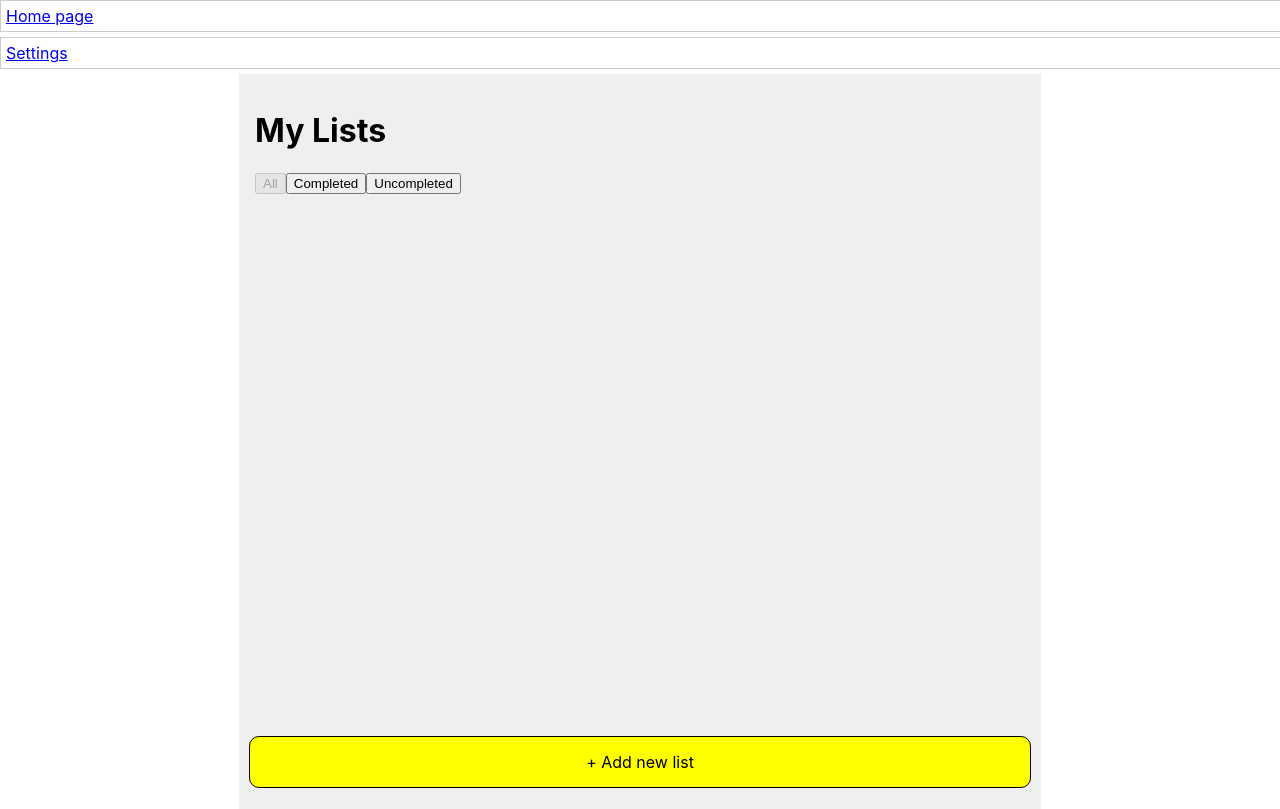
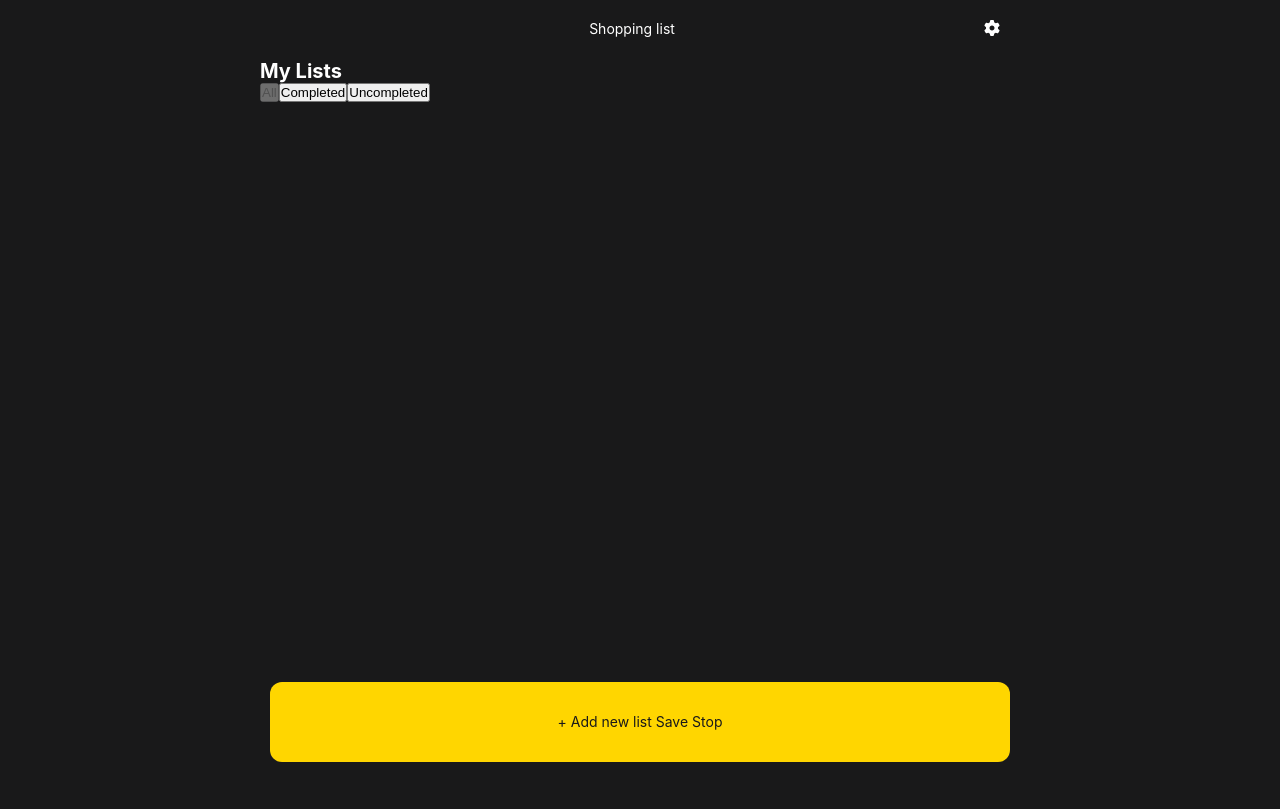
Before and after one commit to gutuJosh/shopping-list, a React (Create React App) app: page / in a window 1280 px wide. Built offline with nearby package versions, Linux system fonts and the light colour scheme.

Commit message:
add generic css

```diff
--- a/public/index.html
+++ b/public/index.html
@@ -24,11 +24,11 @@
       work correctly both with client-side routing and a non-root public URL.
       Learn how to configure a non-root public URL by running `npm run build`.
     -->
-    <title>React App</title>
+    <title>Shopping list</title>
   </head>
   <body>
     <noscript>You need to enable JavaScript to run this app.</noscript>
-    <div id="root"></div>
+    <main id="root" class="container pad-x-20"></main>
     <!--
       This HTML file is a template.
       If you open it directly in the browser, you will see an empty page.
@@ -39,5 +39,25 @@
       To begin the development, run `npm start` or `yarn start`.
       To create a production bundle, use `npm run build` or `yarn build`.
     -->
+    <svg style="display: none">
+      <symbol id="arrow-left-icon" viewBox="0 0 512 512">
+        <path
+          fill="#ffffff"
+          d="M9.4 233.4c-12.5 12.5-12.5 32.8 0 45.3l160 160c12.5 12.5 32.8 12.5 45.3 0s12.5-32.8 0-45.3L109.2 288 416 288c17.7 0 32-14.3 32-32s-14.3-32-32-32l-306.7 0L214.6 118.6c12.5-12.5 12.5-32.8 0-45.3s-32.8-12.5-45.3 0l-160 160z"
+        />
+      </symbol>
+      <symbol id="trash-icon" viewBox="0 0 512 512">
+        <path
+          fill="#5d5d5d"
+          d="M432 32H312l-9.4-18.7A24 24 0 0 0 281.1 0H166.8a23.72 23.72 0 0 0-21.4 13.3L136 32H16A16 16 0 0 0 0 48v32a16 16 0 0 0 16 16h416a16 16 0 0 0 16-16V48a16 16 0 0 0-16-16zM53.2 467a48 48 0 0 0 47.9 45h245.8a48 48 0 0 0 47.9-45L416 128H32z"
+        />
+      </symbol>
+      <symbol id="gear-icon" viewBox="0 0 512 512">
+        <path
+          fill="#ffffff"
+          d="M495.9 166.6c3.2 8.7 .5 18.4-6.4 24.6l-43.3 39.4c1.1 8.3 1.7 16.8 1.7 25.4s-.6 17.1-1.7 25.4l43.3 39.4c6.9 6.2 9.6 15.9 6.4 24.6c-4.4 11.9-9.7 23.3-15.8 34.3l-4.7 8.1c-6.6 11-14 21.4-22.1 31.2c-5.9 7.2-15.7 9.6-24.5 6.8l-55.7-17.7c-13.4 10.3-28.2 18.9-44 25.4l-12.5 57.1c-2 9.1-9 16.3-18.2 17.8c-13.8 2.3-28 3.5-42.5 3.5s-28.7-1.2-42.5-3.5c-9.2-1.5-16.2-8.7-18.2-17.8l-12.5-57.1c-15.8-6.5-30.6-15.1-44-25.4L83.1 425.9c-8.8 2.8-18.6 .3-24.5-6.8c-8.1-9.8-15.5-20.2-22.1-31.2l-4.7-8.1c-6.1-11-11.4-22.4-15.8-34.3c-3.2-8.7-.5-18.4 6.4-24.6l43.3-39.4C64.6 273.1 64 264.6 64 256s.6-17.1 1.7-25.4L22.4 191.2c-6.9-6.2-9.6-15.9-6.4-24.6c4.4-11.9 9.7-23.3 15.8-34.3l4.7-8.1c6.6-11 14-21.4 22.1-31.2c5.9-7.2 15.7-9.6 24.5-6.8l55.7 17.7c13.4-10.3 28.2-18.9 44-25.4l12.5-57.1c2-9.1 9-16.3 18.2-17.8C227.3 1.2 241.5 0 256 0s28.7 1.2 42.5 3.5c9.2 1.5 16.2 8.7 18.2 17.8l12.5 57.1c15.8 6.5 30.6 15.1 44 25.4l55.7-17.7c8.8-2.8 18.6-.3 24.5 6.8c8.1 9.8 15.5 20.2 22.1 31.2l4.7 8.1c6.1 11 11.4 22.4 15.8 34.3zM256 336c44.2 0 80-35.8 80-80s-35.8-80-80-80s-80 35.8-80 80s35.8 80 80 80z"
+        />
+      </symbol>
+    </svg>
   </body>
 </html>
--- a/src/App.css
+++ b/src/App.css
@@ -1,40 +1,343 @@
+@import url("https://fonts.googleapis.com/css2?family=Open+Sans:ital,wght@0,300;0,400;0,600;1,700&display=swap");
+/*Colors*/
+:root {
+  --dark-grey: #19191a;
+  --light-grey: #2b2b2c;
+  --font-grey: #939393;
+  --yellow: #ffd600;
+  --border-radius: 12px;
+}
+/*General Reset*/
+body,
+header,
+nav,
+section,
+footer,
+article,
+aside,
+ul,
+ol,
+li,
+form,
+input,
+button,
+table,
+tr,
+td,
+div,
+h1,
+h2,
+h3,
+h4,
+h5,
+h6,
+p,
+a {
+  margin: 0;
+  padding: 0;
+  box-sizing: border-box;
+}
+/*appearance*/
+input[type="text"]:-webkit-autofill,
+input[type="text"]:-webkit-autofill:hover,
+input[type="text"]:-webkit-autofill:active,
+input[type="text"]:-webkit-autofill:focus {
+  background-color: transparent !important;
+  -webkit-box-shadow: none !important;
+  -webkit-text-fill-color: none !important;
+}
+input[type="text"],
+input[type="text"]:focus {
+  appearance: none;
+  -moz-appearance: none;
+  -webkit-appearance: none;
+  box-shadow: none;
+  outline: none;
+  border: none;
+  padding: 10px;
+}
+
+li {
+  list-style: none;
+}
+
+a {
+  outline: none;
+  text-decoration: none;
+}
+/****Text decorations****/
+.underlined {
+  text-decoration: underline;
+}
+.line-through {
+  text-decoration: line-through;
+}
+.txt-wrapped {
+  white-space: pre-line;
+  word-wrap: break-word;
+}
+.txt-center {
+  text-align: center;
+}
+
+/****Float****/
+.f-left {
+  float: left;
+}
+.f-right {
+  float: right;
+}
+
+/****Display****/
+.inline {
+  display: inline;
+}
+
+.inline-block {
+  display: inline-block;
+}
+
+.block {
+  display: block;
+}
+
+.flex {
+  display: -webkit-flex; /* Safari */
+  display: flex;
+  flex-wrap: nowrap;
+}
+.flex.wrap {
+  flex-wrap: wrap;
+}
+
+.flex-row {
+  -webkit-flex-direction: row; /* Safari 6.1+ */
+  flex-direction: row;
+}
+.flex-row-reverse {
+  -webkit-flex-direction: row-reverse; /* Safari 6.1+ */
+  flex-direction: row-reverse;
+}
+.flex-column {
+  -webkit-flex-direction: column; /* Safari 6.1+ */
+  flex-direction: column;
+}
+.flex-column-reverse {
+  -webkit-flex-direction: column-reverse; /* Safari 6.1+ */
+  flex-direction: column-reverse;
+}
+/****Flex items alignment****/
+.flex-center {
+  -webkit-justify-content: center; /* Safari 7.0+ */
+  justify-content: center;
+}
+.flex-left {
+  -webkit-justify-content: flex-start; /* Safari 7.0+ */
+  justify-content: flex-start;
+}
+.flex-right {
+  -webkit-justify-content: flex-end; /* Safari 7.0+ */
+  justify-content: flex-end;
+}
+.flex-top {
+  align-items: flex-start;
+}
+.flex-middle {
+  align-items: center;
+}
+.flex-vertical-stretch {
+  align-items: stretch;
+}
+
+.flex-bottom {
+  align-items: flex-end;
+}
+.flex-horizontal-gap {
+  justify-content: space-between;
+}
+/****Flex items****/
+.flex-item {
+  flex: 1;
+}
+.flex-item.auto {
+  flex: 1 1 auto;
+}
+.flex-item.center {
+  align-self: center;
+}
+.flex-item.left {
+  align-self: flex-start;
+}
+.flex-item.right {
+  align-self: flex-end;
+}
+/*margin*/
+.m0 {
+  margin: 0;
+}
+.mtop0 {
+  margin-top: 0;
+}
+.mtop5 {
+  margin-top: 5px;
+}
+.mtop10 {
+  margin-top: 10px;
+}
+
+.mtop20 {
+  margin-top: 20px;
+}
+
+.mtop40 {
+  margin-top: 40px;
+}
+
+.mtop50 {
+  margin-top: 50px;
+}
+
+.mtop100 {
+  margin-top: 100px;
+}
+
+.mbottom5 {
+  margin-bottom: 5px;
+}
+.mbottom10 {
+  margin-bottom: 10px;
+}
+.mbottom20 {
+  margin-bottom: 20px;
+}
+
+.mbottom40 {
+  margin-bottom: 40px;
+}
+
+.mbottom50 {
+  margin-bottom: 50px;
+}
+
+.mbottom100 {
+  margin-bottom: 100px;
+}
+/*padding*/
+.pad0 {
+  padding: 0;
+}
+.pad5 {
+  padding: 5px;
+}
+
+.pad10 {
+  padding: 10px;
+}
+
+.pad20 {
+  padding: 20px;
+}
+
+.pad-x-5 {
+  padding-left: 5px;
+  padding-right: 5px;
+}
+
+.pad-x-10 {
+  padding-left: 10px;
+  padding-right: 10px;
+}
+
+.pad-x-20 {
+  padding-left: 20px;
+  padding-right: 20px;
+}
+
+.pad-x-30 {
+  padding-left: 30px;
+  padding-right: 30px;
+}
+
+.pad-y-5 {
+  padding-top: 5px;
+  padding-bottom: 5px;
+}
+
+.pad-y-10 {
+  padding-top: 10px;
+  padding-bottom: 10px;
+}
+
+.pad-y-20 {
+  padding-top: 20px;
+  padding-bottom: 20px;
+}
+
+.pad-y-30 {
+  padding-top: 30px;
+  padding-bottom: 30px;
+}
+
+.pad-left-5 {
+  padding-left: 5px;
+}
+.pad-left-10 {
+  padding-left: 10px;
+}
+.pad-left-20 {
+  padding-left: 20px;
+}
+
+.pad-right-5 {
+  padding-right: 5px;
+}
+.pad-right-10 {
+  padding-right: 10px;
+}
+.pad-right-20 {
+  padding-right: 20px;
+}
+
+html {
+  font-size: 62.5%;
+  box-sizing: border-box;
+  -webkit-font-smoothing: antialiased;
+  -moz-osx-font-smoothing: grayscale;
+  height: 100vh;
+}
 body {
   overscroll-behavior: contain;
-}
-.App-header {
-  background-color: #282c34;
+  overflow-x: hidden;
+  background-color: var(--dark-grey);
+  color: #fff;
+  font-family: -apple-system, "Open Sans", sans-serif;
   min-height: 100vh;
-  display: flex;
-  flex-direction: column;
-  align-items: center;
-  justify-content: center;
-  font-size: calc(10px + 2vmin);
-  color: white;
+  font-size: 1.4rem; /*14px*/
 }
 
-.App-link {
-  color: #61dafb;
+h1 {
+  font-size: 2rem;
 }
 
 .container {
   position: relative;
   overflow: hidden;
   width: 100%;
-  height: calc(100vh - 67px);
+  height: 100vh;
   max-width: 800px;
   margin: 0 auto;
-  background-color: #fff;
-  border: 1px solid #efefef;
+  height: 100vh;
+  box-sizing: border-box;
 }
 
 .page {
   position: absolute;
-  width: 100%;
+  width: calc(100% - 40px);
   height: 100%;
-  overflow: auto;
-  padding: 15px;
-  background-color: #efefef;
+  overflow-y: auto;
+  overflow-x: hidden;
   box-sizing: border-box;
+  background-color: var(--dark-grey);
 }
 
 .page-enter {
@@ -66,6 +369,11 @@ body {
 .page-enter-done {
   z-index: 1;
 }
+.menu-container {
+  width: 100%;
+  position: sticky;
+  z-index: 100;
+}
 .item-details {
   display: none;
 }
@@ -74,12 +382,21 @@ ul {
   padding: 0;
   position: relative;
 }
-li {
-  list-style: none;
-  padding: 5px;
-  margin-bottom: 5px;
-  border: 1px solid #ccc;
-  width: 100%;
+.shopping-list {
+  height: calc(100vh - 240px);
+  overflow-y: auto;
+  overflow-x: hidden;
+  margin-top: 20px;
+  scrollbar-width: thin;
+}
+.shopping-list::-webkit-scrollbar {
+  width: 5px;
+}
+.shopping-list::-webkit-scrollbar-track {
+  background-color: var(--light-grey);
+}
+.shopping-list::-webkit-scrollbar-thumb {
+  background-color: var(--yellow);
 }
 ul:not(.draggable) li {
   position: relative;
@@ -88,6 +405,12 @@ ul:not(.draggable) li {
 .shopping-list li {
   position: absolute;
   z-index: 1;
+  padding: 5px 10px;
+  margin-bottom: 15px;
+  width: 100%;
+  background-color: var(--light-grey);
+  border-radius: 10px;
+  line-height: 40px;
 }
 li.active .item-details {
   display: block;
@@ -95,9 +418,10 @@ li.active .item-details {
 
 li.dragg-active {
   position: absolute;
-  background-color: aquamarine;
   pointer-events: none;
   z-index: 10;
+  transform: rotate(-3deg) !important;
+  border: 1px solid #ccc;
 }
 .all-lists li {
   transform: translateX(-100%);
@@ -127,3 +451,40 @@ ul.draggable li.move-up {
 .draggme {
   position: absolute;
 }
+
+.icn {
+  width: 16px;
+  height: 16px;
+  display: inline-block;
+  cursor: pointer;
+}
+
+.add-new-item {
+  text-align: center;
+  background-color: var(--yellow);
+  color: var(--dark-grey);
+  width: calc(100% - 20px);
+  position: relative;
+  left: 50%;
+  transform: translateX(-50%);
+  line-height: 80px;
+  border-radius: var(--border-radius);
+  cursor: pointer;
+  transition: all 0.6s ease-in-out;
+}
+.add-new-item .title-default,
+.add-new-item.longpress .title-audio-end,
+.add-new-item.click .title-clicked {
+  display: inline-block;
+}
+.add-new-item.longpress {
+  width: 50px;
+  height: 50px;
+  border-radius: 50%;
+  transition: all 0.6s ease-in-out;
+}
+.add-new-item.longpress .title-clicked,
+.add-new-item.longpress .title-default,
+.add-new-item.click .title-default {
+  display: none;
+}
--- a/src/App.js
+++ b/src/App.js
@@ -1,7 +1,6 @@
 import React, { useState } from "react";
 import { BrowserRouter, Routes, Route } from "react-router-dom";
 import { AppContextProvider } from "./context/AppContextProvider";
-import Header from "./components/Header";
 import Home from "./pages/Home";
 import List from "./pages/List";
 import Settings from "./pages/Settings";
@@ -12,13 +11,10 @@ function App() {
   const [activeComponent, setActiveComponent] = useState("home");
   const [currentComponent, setCurrentComponent] = useState("home");
 
+  const handleMenu = (pageName) => setCurrentComponent(pageName);
+
   return (
     <BrowserRouter>
-      <div className="App">
-        <div className="nav">
-          <Header handleActive={setCurrentComponent} />
-        </div>
-        <div className="container">
       <AppContextProvider>
         <Routes>
           <Route
@@ -27,7 +23,8 @@ function App() {
               Home,
               "home",
               activeComponent === "home" ? true : false,
-                  () => setActiveComponent(currentComponent)
+              () => setActiveComponent(currentComponent),
+              handleMenu
             )}
           />
           <Route
@@ -36,7 +33,8 @@ function App() {
               List,
               "list",
               activeComponent === "list" ? true : false,
-                  () => setActiveComponent(currentComponent)
+              () => setActiveComponent(currentComponent),
+              handleMenu
             )}
           />
           <Route
@@ -45,13 +43,12 @@ function App() {
               Settings,
               "settings",
               activeComponent === "settings" ? true : false,
-                  () => setActiveComponent(currentComponent)
+              () => setActiveComponent(currentComponent),
+              handleMenu
             )}
           />
         </Routes>
       </AppContextProvider>
-        </div>
-      </div>
     </BrowserRouter>
   );
 }
--- a/src/PageContainer.js
+++ b/src/PageContainer.js
@@ -1,7 +1,14 @@
 import React from "react";
 import { SwitchTransition, CSSTransition } from "react-transition-group";
+import Header from "./components/Header";
 
-const PageContainer = (WrappedComponent, keyProp, inProp, callback) => {
+const PageContainer = (
+  WrappedComponent,
+  keyProp,
+  inProp,
+  callback,
+  handleMenu
+) => {
   return (
     <SwitchTransition mode="in-out">
       <CSSTransition
@@ -13,6 +20,7 @@ const PageContainer = (WrappedComponent, keyProp, inProp, callback) => {
         onExiting={callback}
       >
         <div className="page">
+          <Header handleActive={handleMenu} />
           <WrappedComponent />
         </div>
       </CSSTransition>
--- a/src/components/Header.js
+++ b/src/components/Header.js
@@ -1,15 +1,23 @@
-import React from "react";
-import { useNavigate } from "react-router-dom";
+import React, { useEffect } from "react";
+import { useNavigate, useLocation } from "react-router-dom";
 
 function Header(props) {
   let navigate = useNavigate();
+  const location = useLocation();
+
+  useEffect(() => {
+    console.log(location);
+  }, []);
 
   return (
     <>
-      <header className="mx-auto">
-        <ul>
+      <header className="menu-container pad20">
+        <nav className="nav">
+          <ul className="flex">
             <li>
+              {location.pathname !== "/" && (
                 <a
+                  title="Back"
                   href="/"
                   onClick={(e) => {
                     e.preventDefault();
@@ -17,23 +25,30 @@ function Header(props) {
                     navigate(`/`);
                   }}
                 >
-              Home page
+                  <svg className="icn">
+                    <use href="#arrow-left-icon"></use>
+                  </svg>
                 </a>
+              )}
             </li>
-
+            <li className="flex-item auto txt-center">Shopping list</li>
             <li>
               <a
+                title="Settings"
                 href="/"
                 onClick={(e) => {
                   e.preventDefault();
-                props.handleActive("list");
+                  props.handleActive("settings");
                   navigate(`/settings`);
                 }}
               >
-              Settings
+                <svg className="icn">
+                  <use href="#gear-icon"></use>
+                </svg>
               </a>
             </li>
           </ul>
+        </nav>
       </header>
     </>
   );
--- a/src/index.css
+++ b/src/index.css
@@ -1,48 +1,5 @@
-body {
-  margin: 0;
-  font-family: -apple-system, BlinkMacSystemFont, "Segoe UI", "Roboto", "Oxygen",
-    "Ubuntu", "Cantarell", "Fira Sans", "Droid Sans", "Helvetica Neue",
-    sans-serif;
-  -webkit-font-smoothing: antialiased;
-  -moz-osx-font-smoothing: grayscale;
-}
-
-code {
-  font-family: source-code-pro, Menlo, Monaco, Consolas, "Courier New",
-    monospace;
-}
 .title-clicked,
 .title-audio-end,
 .title-default {
   display: none;
 }
-.add-new-item {
-  text-align: center;
-  background-color: yellow;
-  width: calc(100% - 20px);
-  position: absolute;
-  bottom: 20px;
-  left: 50%;
-  transform: translateX(-50%);
-  border: 1px solid #000;
-  line-height: 50px;
-  border-radius: 10px;
-  cursor: pointer;
-  transition: all 0.6s ease-in-out;
-}
-.add-new-item .title-default,
-.add-new-item.longpress .title-audio-end,
-.add-new-item.click .title-clicked {
-  display: inline-block;
-}
-.add-new-item.longpress {
-  width: 50px;
-  height: 50px;
-  border-radius: 50%;
-  transition: all 0.6s ease-in-out;
-}
-.add-new-item.longpress .title-clicked,
-.add-new-item.longpress .title-default,
-.add-new-item.click .title-default {
-  display: none;
-}
--- a/src/index.js
+++ b/src/index.js
@@ -1,6 +1,5 @@
 import React from "react";
 import ReactDOM from "react-dom/client";
-import "./index.css";
 import App from "./App";
 //import reportWebVitals from "./reportWebVitals";
 
--- a/src/pages/Home.js
+++ b/src/pages/Home.js
@@ -190,7 +190,7 @@ function Home() {
       )}
       <Filters handleClick={handleFilters} />
       {lists !== false && (
-        <ul className="all-lists">
+        <ul className="shopping-list all-lists">
           {lists.map((item, i) => (
             <ListItem
               index={i}
--- a/src/pages/List.js
+++ b/src/pages/List.js
@@ -296,7 +296,9 @@ function List() {
                   removeItem(e, item.name);
                 }}
               >
-                X
+                <svg className="icn" title="Delete">
+                  <use href="#trash-icon"></use>
+                </svg>
               </span>
               <ItemDetails data={item} update={updateItem} />
             </ListItem>
```
Lines whose indentation alone changed are shown as unchanged.
